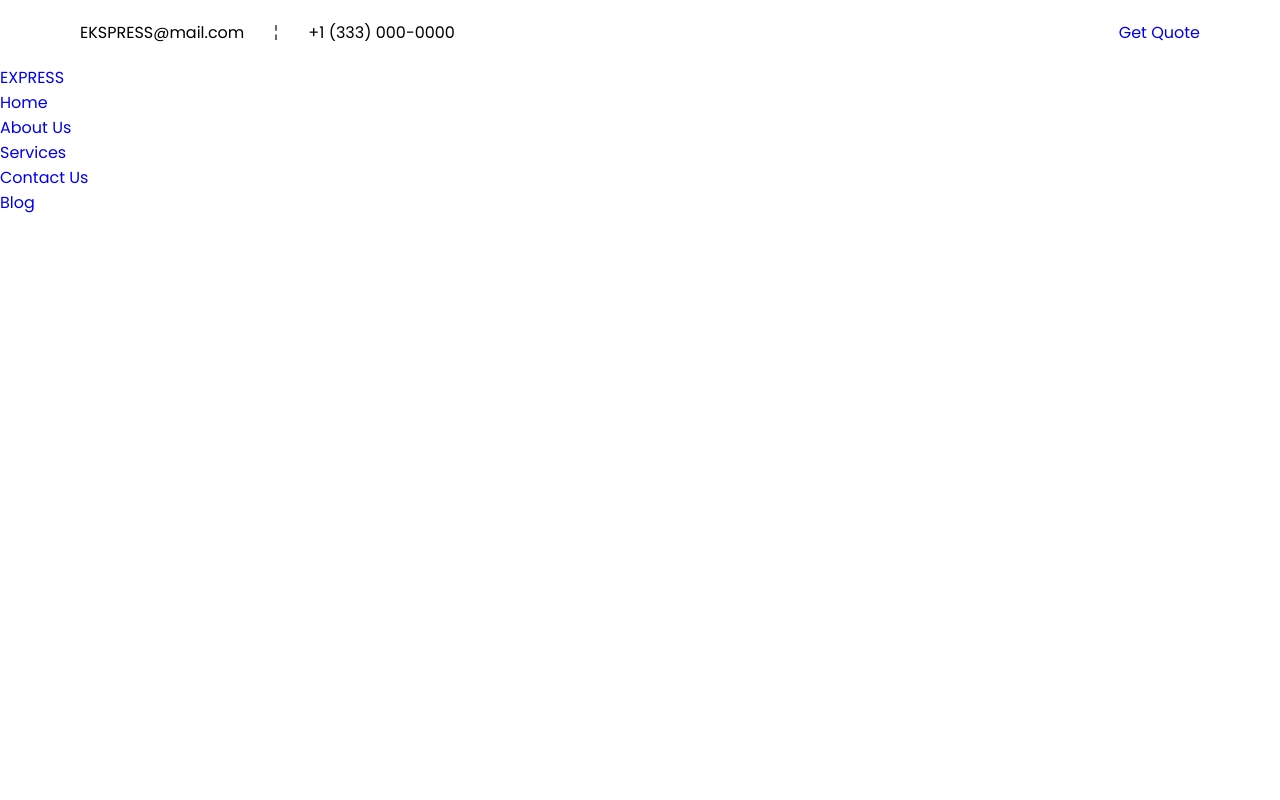
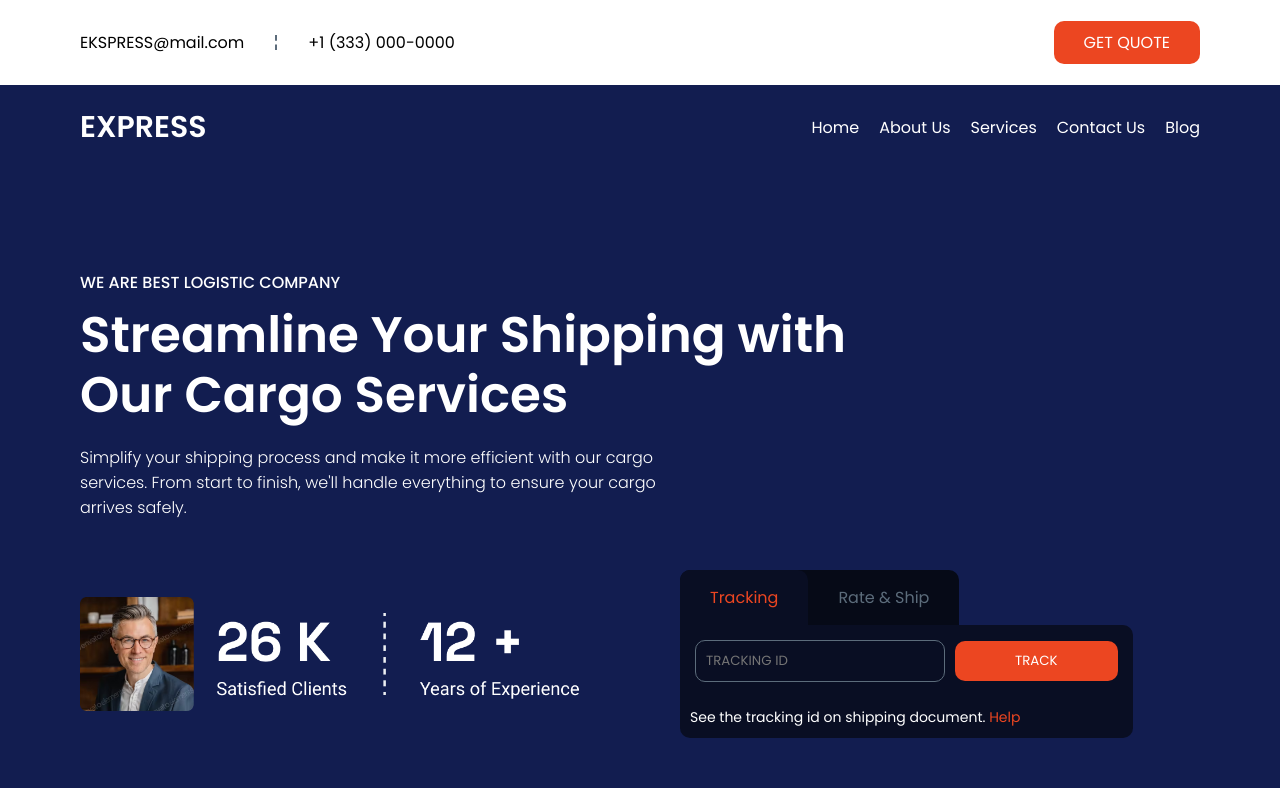
Before and after one commit to iamabdurahmon/Express, a React (Vite) app: page / in a window 1280 px wide. Built offline with nearby package versions, Linux system fonts and the light colour scheme.

Commit message:
Hero done!

```diff
--- a/src/components/hero/Hero.jsx
+++ b/src/components/hero/Hero.jsx
@@ -1,11 +1,66 @@
+import { useState } from "react";
 import styles from "./hero.module.css";
-
+import heroImg from "../../assets/hero-img.png";
 import Header from "../../layout/header/Header";
 
 const Hero = () => {
+  const [activeTab, setActiveTab] = useState("tracking");
+
   return (
     <div className={styles.hero}>
       <Header />
+
+      <div className={styles.heroDesc}>
+        <h3>we are best logistic company</h3>
+        <h1>
+          Streamline Your Shipping with <br /> Our Cargo Services
+        </h1>
+        <p>
+          Simplify your shipping process and make it more efficient with our
+          cargo services. From start to finish, we'll handle everything to
+          ensure your cargo arrives safely.
+        </p>
+
+        <div className={styles.heroBottom}>
+          <img src={heroImg} alt="image" />
+          <div className={styles.heroForm}>
+            <div className={styles.bottomBtns}>
+              <span
+                className={activeTab === "tracking" ? styles.active : ""}
+                onClick={() => setActiveTab("tracking")}
+              >
+                Tracking
+              </span>
+              <span
+                className={activeTab === "rate" ? styles.active : ""}
+                onClick={() => setActiveTab("rate")}
+              >
+                Rate & Ship
+              </span>
+            </div>
+
+            {activeTab === "tracking" && (
+              <div className={`${styles.input} ${styles.trackingInput}`}>
+                <input type="text" placeholder="TRACKING ID" />
+                <button type="submit">TRACK</button>
+              </div>
+            )}
+
+            {activeTab === "rate" && (
+              <div className={`${styles.input} ${styles.rateInput}`}>
+                <input type="text" placeholder="From (City, Country)" />
+                <button type="submit">GET RATE</button>
+              </div>
+            )}
+
+            <div className={styles.faqText}>
+              <p>
+                See the tracking id on shipping document. <span>Help</span>
+              </p>
+            </div>
+          </div>
+        </div>
+      </div>
     </div>
   );
 };
--- a/src/components/hero/hero.module.css
+++ b/src/components/hero/hero.module.css
@@ -0,0 +1,121 @@
+.hero {
+  width: 100%;
+  background-color: #121d50;
+  padding-bottom: 50px;
+}
+
+.heroDesc {
+  padding: 0 80px;
+  margin-top: 100px;
+}
+
+.heroDesc > h3 {
+  font-size: 16px;
+  color: #fff;
+  font-weight: 500;
+  text-transform: uppercase;
+}
+
+.heroDesc > h1 {
+  font-size: 50px;
+  font-weight: 600;
+  color: #fff;
+  margin-top: 10px;
+  line-height: 60px;
+}
+
+.heroDesc > p {
+  width: 600px;
+  font-size: 16px;
+  font-weight: 300;
+  color: #fff;
+  margin-top: 20px;
+}
+
+.heroBottom {
+  margin-top: 50px;
+  display: flex;
+  align-items: center;
+  justify-content: start;
+  gap: 100px;
+}
+
+.heroBottom > img {
+  width: 500px;
+}
+
+.bottomBtns {
+  display: flex;
+  align-items: center;
+  justify-content: start;
+  border-top-left-radius: 10px;
+  border-top-right-radius: 10px;
+  background-color: #060a17;
+  width: fit-content;
+}
+
+.bottomBtns > span {
+  color: #5c6c7b;
+  font-size: 16px;
+  padding: 15px 30px;
+  cursor: pointer;
+  border-top-left-radius: 10px;
+  border-top-right-radius: 10px;
+}
+
+.bottomBtns > span.active {
+  color: #ec4621;
+  background-color: #090e23;
+}
+
+.input {
+  display: flex;
+  align-items: center;
+  justify-content: start;
+  gap: 10px;
+  padding: 15px;
+  background-color: #090e23;
+  border-top-right-radius: 10px;
+}
+
+.input input {
+  width: 250px;
+  border: 1px solid #5c6c7b;
+  background-color: transparent;
+  border-radius: 10px;
+  padding: 10px;
+  color: #fff;
+  outline: none;
+  flex: 1;
+  min-width: 150px;
+  border: 1px solid #5c6c7b;
+  background-color: transparent;
+  border-radius: 10px;
+  padding: 10px;
+  color: #fff;
+  outline: none;
+}
+
+.input button {
+  padding: 10px 60px;
+  border: none;
+  color: #fff;
+  background-color: #ec4621;
+  border-radius: 10px;
+}
+
+.faqText {
+  background-color: #090e23;
+  border-bottom-left-radius: 10px;
+  border-bottom-right-radius: 10px;
+}
+
+.faqText p {
+  font-size: 14px;
+  color: #fff;
+  padding: 10px;
+}
+
+.faqText p > span {
+  color: #ec4621;
+}
--- a/src/layout/header/header.module.css
+++ b/src/layout/header/header.module.css
@@ -2,7 +2,7 @@
   display: flex;
   align-items: center;
   justify-content: space-between;
-  padding: 20px 80px;
+  padding: 30px 80px;
   background-color: #fff;
 }
 
@@ -11,6 +11,7 @@
   align-items: center;
   justify-content: start;
   gap: 1rem;
+  color: #000;
 }
 
 .line {
@@ -21,3 +22,44 @@
   border-left: 2px dashed #5c6c7b;
   vertical-align: middle;
 }
+
+.headerBtn > a {
+  color: #fff;
+  font-size: 16px;
+  padding: 10px 30px;
+  background-color: #ec4621;
+  border-radius: 10px;
+  text-transform: uppercase;
+}
+
+.mainHeader {
+  width: 100%;
+  display: flex;
+  align-items: center;
+  justify-content: space-between;
+  padding: 20px 80px;
+  background-color: #121d50;
+}
+
+.mainHeader > .logo {
+  font-size: 30px;
+  color: #fff;
+  font-weight: 600;
+}
+
+.navbar ul {
+  display: flex;
+  align-items: center;
+  justify-content: end;
+  gap: 20px;
+}
+
+.navbar ul li a {
+  font-size: 16px;
+  color: #fff;
+  transition: color 0.3s;
+}
+
+.navbar ul li a:hover {
+  color: #ec4621;
+}
```
Also changed, not shown: src/assets/hero-img.png (added).
